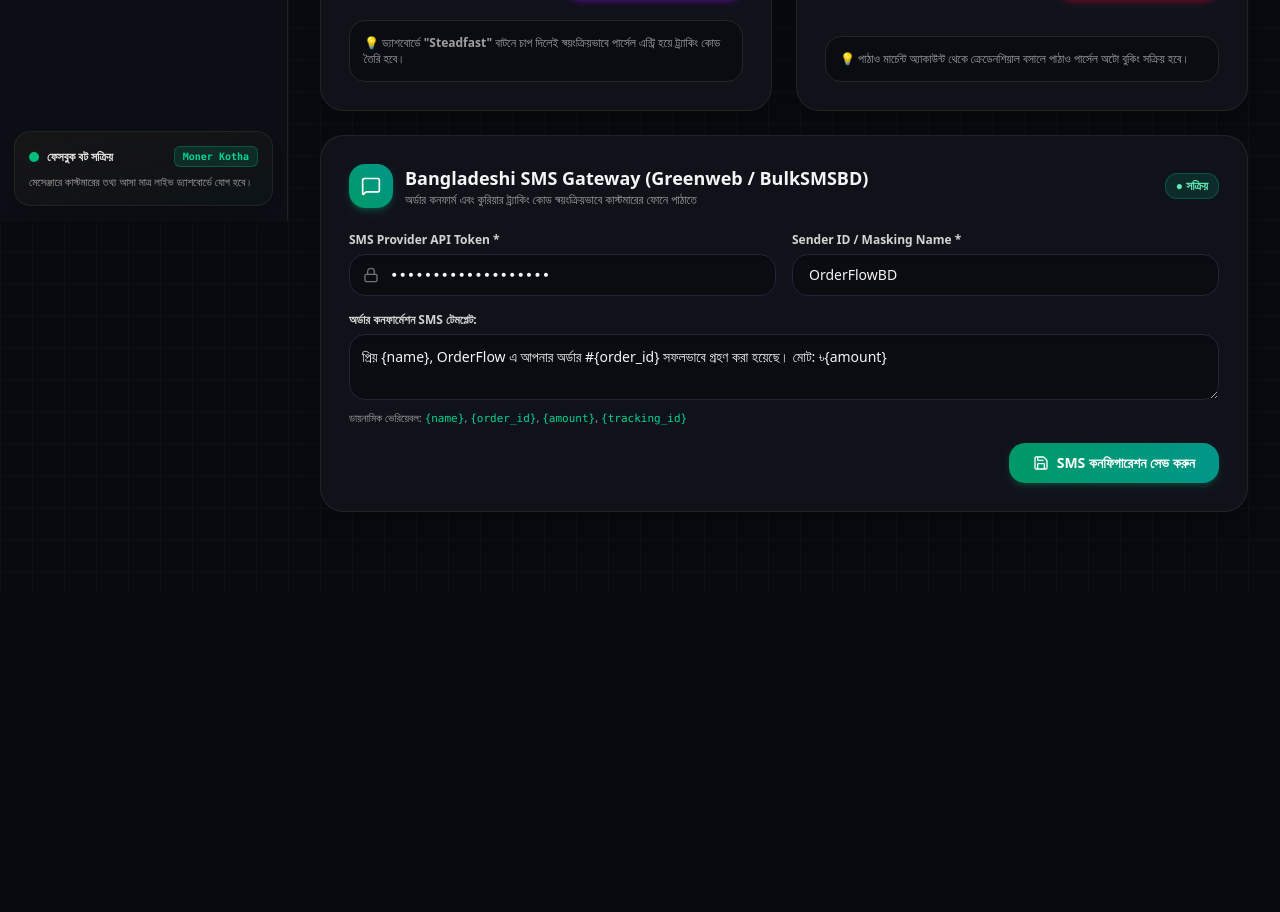
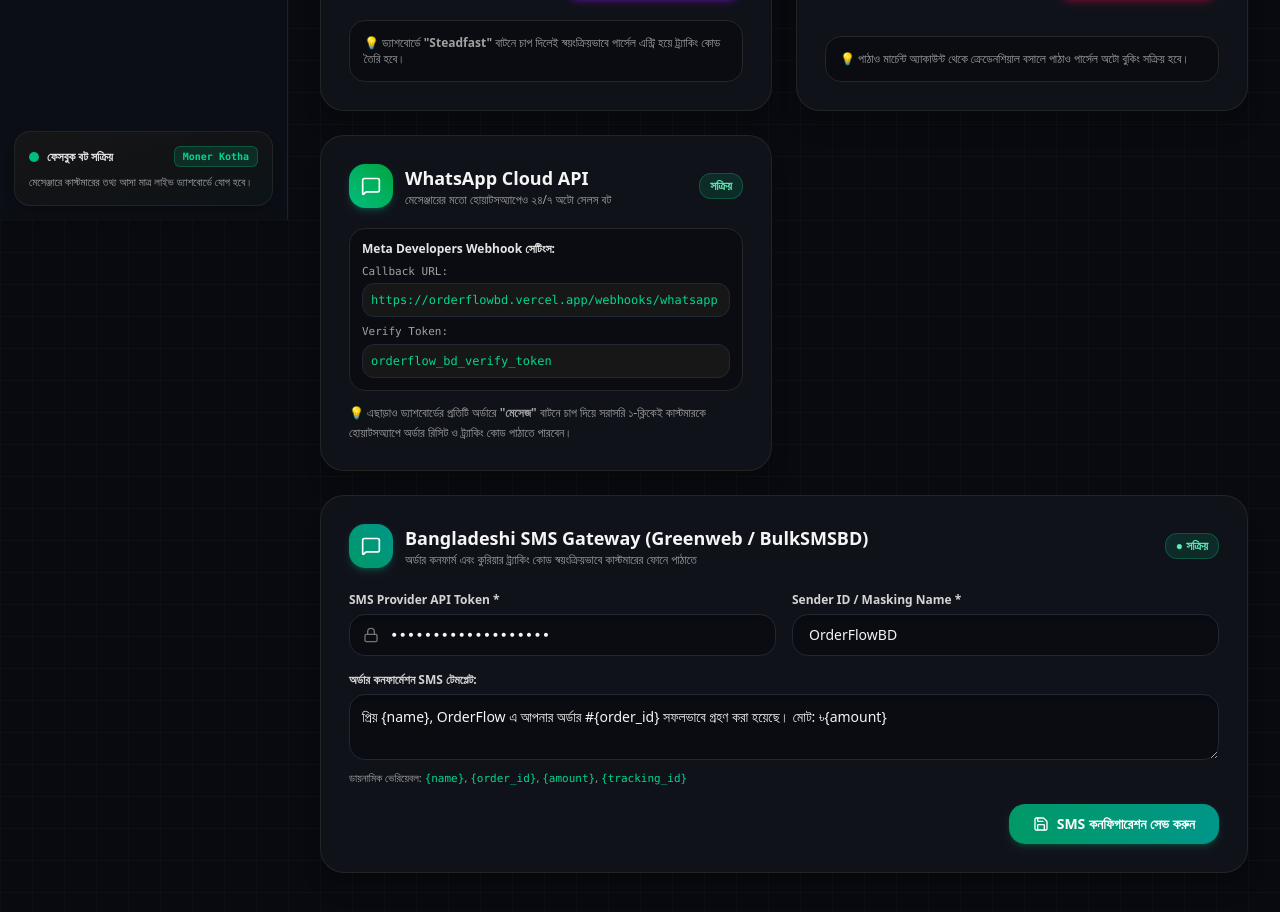
Before and after one commit to alvinmonir411/orderflow_bd, a Next.js app in the folder apps/web/: page /integrations in a window 1280 px wide. Shown: the part 580-1492 px from the top of the page. Before the commit the page ends 1172 px from the top, so only its background shows below. Built offline with nearby package versions, Linux system fonts and the light colour scheme.

Commit message:
Add WhatsApp Cloud API webhook info and Steadfast 1-click guide on Integrations page

```diff
--- a/apps/web/src/app/integrations/page.tsx
+++ b/apps/web/src/app/integrations/page.tsx
@@ -200,6 +200,48 @@
           </div>
         </div>
 
+        {/* WhatsApp Business Cloud API Integration */}
+        <div className="bg-[#10121a] border border-neutral-800/90 rounded-3xl p-6 sm:p-7 space-y-5 shadow-xl flex flex-col justify-between">
+          <div className="space-y-4">
+            <div className="flex items-center justify-between">
+              <div className="flex items-center gap-3">
+                <div className="w-11 h-11 rounded-2xl bg-gradient-to-tr from-emerald-500 to-green-600 flex items-center justify-center text-white font-black shadow-md shadow-emerald-600/30">
+                  <MessageSquare className="w-5 h-5" />
+                </div>
+                <div>
+                  <h3 className="font-extrabold text-neutral-100 text-base sm:text-lg">WhatsApp Cloud API</h3>
+                  <p className="text-xs text-neutral-400">মেসেঞ্জারের মতো হোয়াটসঅ্যাপেও ২৪/৭ অটো সেলস বট</p>
+                </div>
+              </div>
+              <span className="px-2.5 py-1 text-xs font-bold bg-emerald-500/15 text-emerald-300 border border-emerald-500/30 rounded-xl">
+                সক্রিয়
+              </span>
+            </div>
+
+            <div className="space-y-3 pt-1 text-xs text-neutral-300">
+              <div className="p-3 bg-[#0a0c12] border border-neutral-800 rounded-2xl space-y-2">
+                <p className="font-semibold text-neutral-200">Meta Developers Webhook সেটিংস:</p>
+                <div className="space-y-1">
+                  <p className="text-[11px] text-neutral-400 font-mono">Callback URL:</p>
+                  <code className="block p-2 bg-neutral-900 border border-neutral-750 rounded-xl text-emerald-400 select-all break-all">
+                    https://orderflowbd.vercel.app/webhooks/whatsapp
+                  </code>
+                </div>
+                <div className="space-y-1">
+                  <p className="text-[11px] text-neutral-400 font-mono">Verify Token:</p>
+                  <code className="block p-2 bg-neutral-900 border border-neutral-750 rounded-xl text-emerald-400 select-all">
+                    orderflow_bd_verify_token
+                  </code>
+                </div>
+              </div>
+
+              <p className="text-neutral-400 leading-relaxed">
+                💡 এছাড়াও ড্যাশবোর্ডের প্রতিটি অর্ডারে <strong>"মেসেজ"</strong> বাটনে চাপ দিয়ে সরাসরি ১-ক্লিকেই কাস্টমারকে হোয়াটসঅ্যাপে অর্ডার রিসিট ও ট্র্যাকিং কোড পাঠাতে পারবেন।
+              </p>
+            </div>
+          </div>
+        </div>
+
         {/* Bangladeshi SMS Gateway Integration (Spanning 2 cols) */}
         <div className="md:col-span-2 bg-[#10121a] border border-neutral-800/90 rounded-3xl p-6 sm:p-7 space-y-5 shadow-xl">
           <div className="flex items-center justify-between">
```
